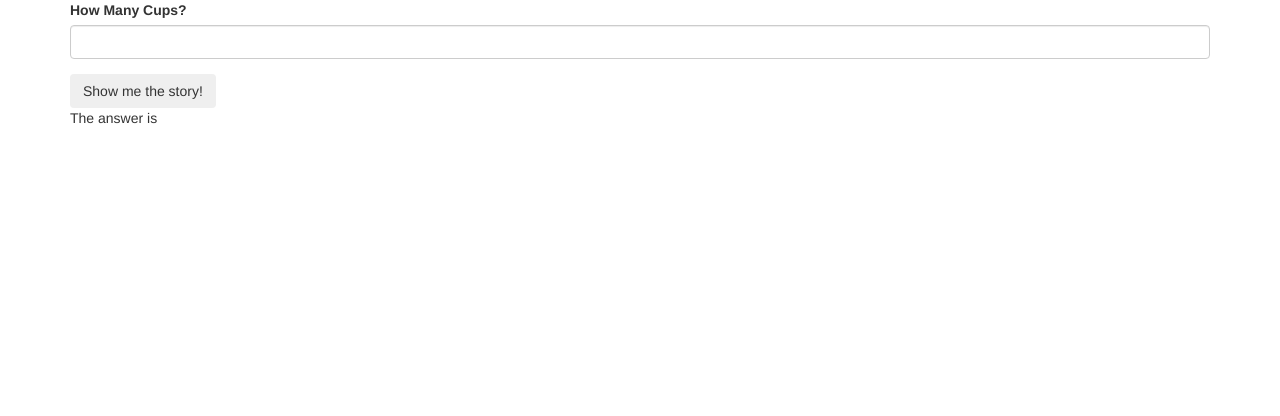
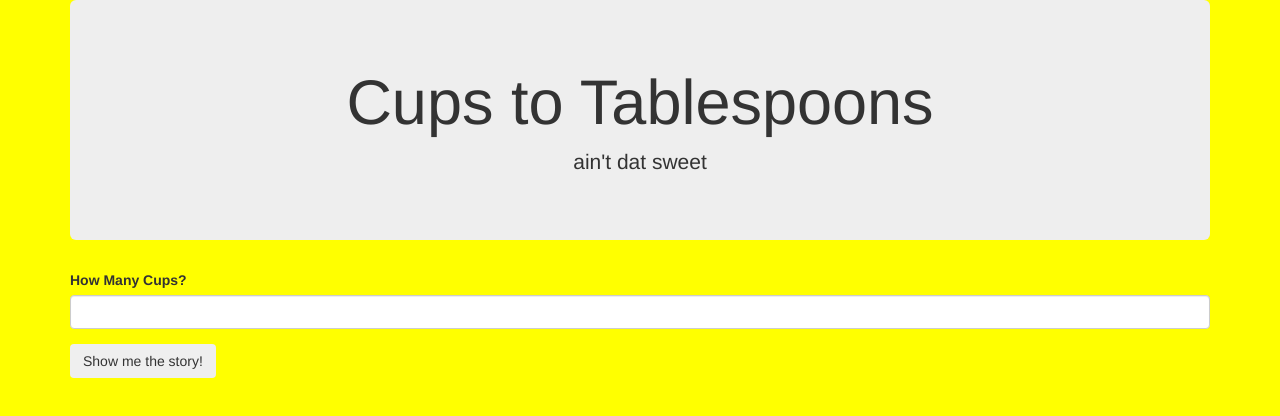
Before and after one commit to ByronB81/cooking-conversions, a plain HTML site: page index.html in a window 1280 px wide. Drawn offline with Linux system fonts and the light colour scheme.

Commit message:
add style to cooking conversion

```diff
--- a/css/styles.css
+++ b/css/styles.css
@@ -0,0 +1,9 @@
+body {
+  background-color: yellow;
+}
+.center {
+  text-align: center;
+}
+#answer{
+  display: none;
+}
--- a/index.html
+++ b/index.html
@@ -9,6 +9,10 @@
   </head>
   <body>
     <div class="container">
+      <div class="jumbotron center">
+        <h1>Cups to Tablespoons</h1>
+        <p>ain't dat sweet</p>
+      </div>
 
       <div id="blanks">
         <form>
@@ -24,7 +28,7 @@
       <div id="tbspOutput">
       </div>
 
-      <p>The answer is <span class="solution"></span></p>
+      <p id="answer">The answer is <span class="solution"></span></p>
 
     </div>
   </body>
--- a/js/scripts.js
+++ b/js/scripts.js
@@ -13,5 +13,6 @@ $(document).ready(function(){
     var result = convert(cupsInput);
     // console.log(result);
     $(".solution").text(result);
+    $("#answer").show();
   });
 });
```
